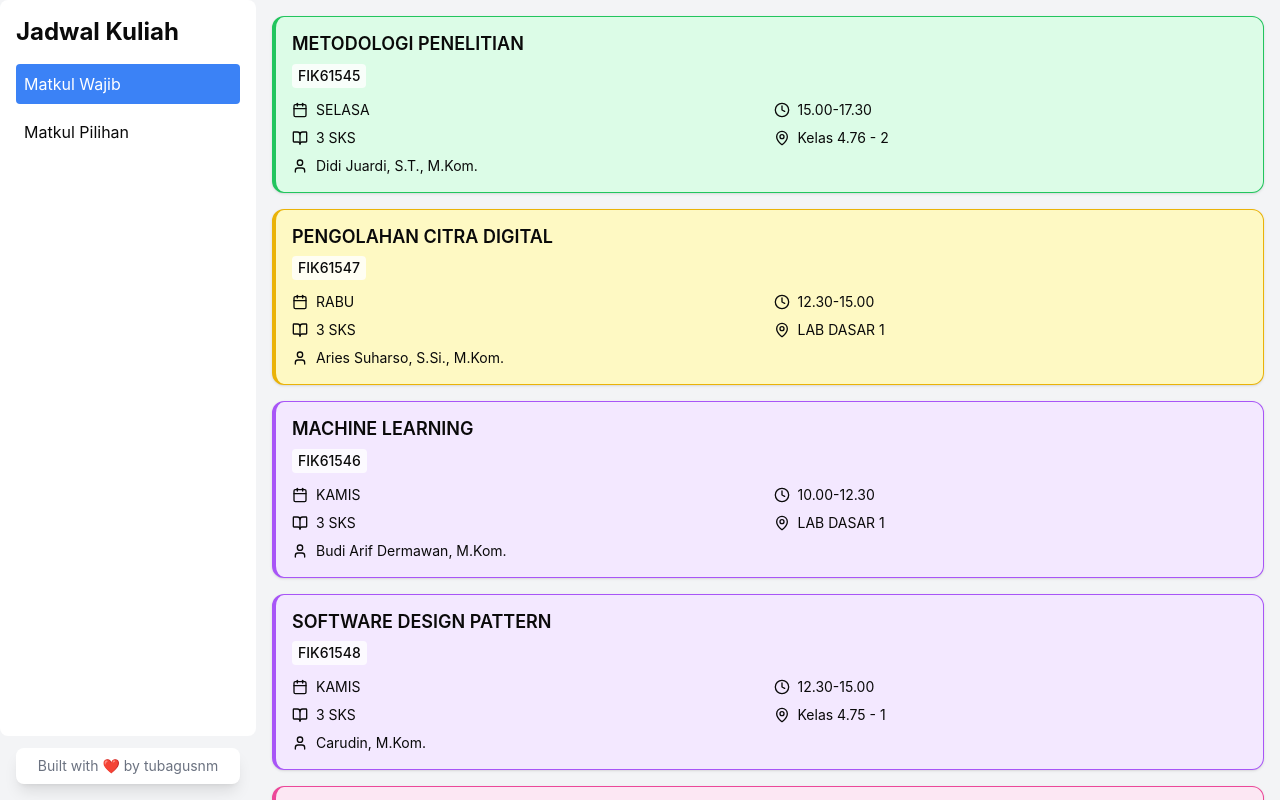
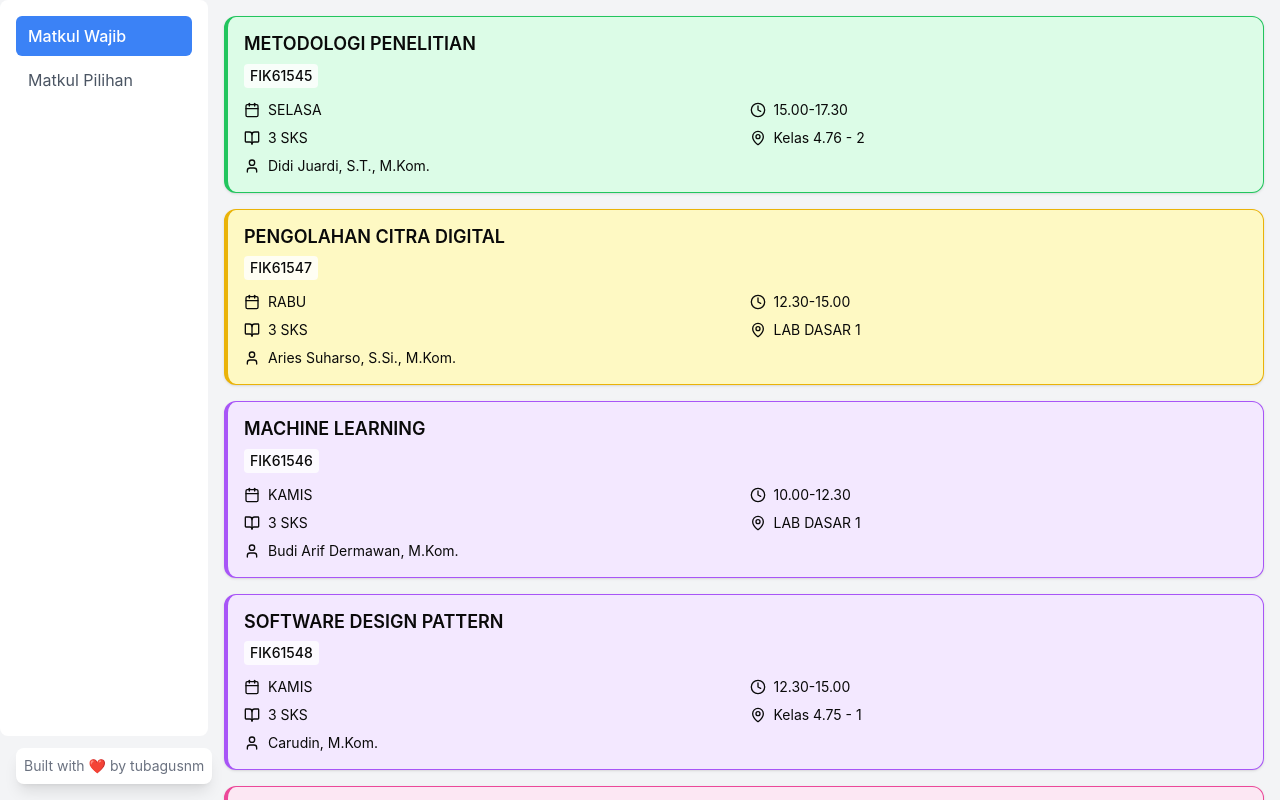
Before and after one commit to 0xtbug/jadwal-kuliah, a React (Vite) app: page / in a window 1280 px wide. Built offline with nearby package versions, Linux system fonts and the light colour scheme.

Commit message:
style(ScheduleNav): improve navigation UI with consistent spacing and transitions

```diff
--- a/src/components/schedule/ScheduleNav.jsx
+++ b/src/components/schedule/ScheduleNav.jsx
@@ -1,30 +1,33 @@
-import PropTypes from 'prop-types'
-import { Calendar, BookOpen } from "lucide-react"
+import PropTypes from "prop-types";
+import { Calendar, BookOpen } from "lucide-react";
 
 export function ScheduleNav({ activeTab, onTabChange }) {
   return (
     <>
-      <aside className="w-full md:w-64 bg-white p-4 hidden md:block flex flex-col h-[calc(100vh-4rem)] rounded-lg">
+      <aside className="w-full md:w-52 bg-white p-4 hidden md:block flex flex-col h-[calc(100vh-4rem)] rounded-lg">
         <div>
-          <h1 className="text-2xl font-bold mb-4">Jadwal Kuliah</h1>
-          <nav>
+          <nav className="space-y-1">
             <button
-              className={`w-full text-left p-2 mb-2 rounded ${
-                activeTab === "KELAS WAJIB" ? "bg-blue-500 text-white" : "hover:bg-gray-200"
+              className={`w-full text-left px-3 py-2 rounded-md transition-colors ${
+                activeTab === "KELAS WAJIB"
+                  ? "bg-blue-500 text-white font-medium"
+                  : "text-gray-600 hover:bg-gray-100"
               }`}
               onClick={() => onTabChange("KELAS WAJIB")}>
               Matkul Wajib
             </button>
             <button
-              className={`w-full text-left p-2 mb-2 rounded ${
-                activeTab === "KELAS PILIHAN" ? "bg-blue-500 text-white" : "hover:bg-gray-200"
+              className={`w-full text-left px-3 py-2 rounded-md transition-colors ${
+                activeTab === "KELAS PILIHAN"
+                  ? "bg-blue-500 text-white font-medium"
+                  : "text-gray-600 hover:bg-gray-100"
               }`}
               onClick={() => onTabChange("KELAS PILIHAN")}>
               Matkul Pilihan
             </button>
           </nav>
         </div>
-        <footer className="fixed bottom-4 left-4 text-sm text-gray-500 w-56 bg-white p-2 rounded-lg shadow-lg text-center">
+        <footer className="fixed bottom-4 left-4 text-sm text-gray-500 w-46 bg-white p-2 rounded-lg shadow-lg text-center">
           Built with ❤️ by <a href="https://github.com/0xtbug" target="_blank" rel="noopener noreferrer">tubagusnm</a>
         </footer>
       </aside>
@@ -48,10 +51,10 @@ export function ScheduleNav({ activeTab, onTabChange }) {
         </button>
       </nav>
     </>
-  )
+  );
 }
 
 ScheduleNav.propTypes = {
   activeTab: PropTypes.string.isRequired,
   onTabChange: PropTypes.func.isRequired,
-}
+};
```
